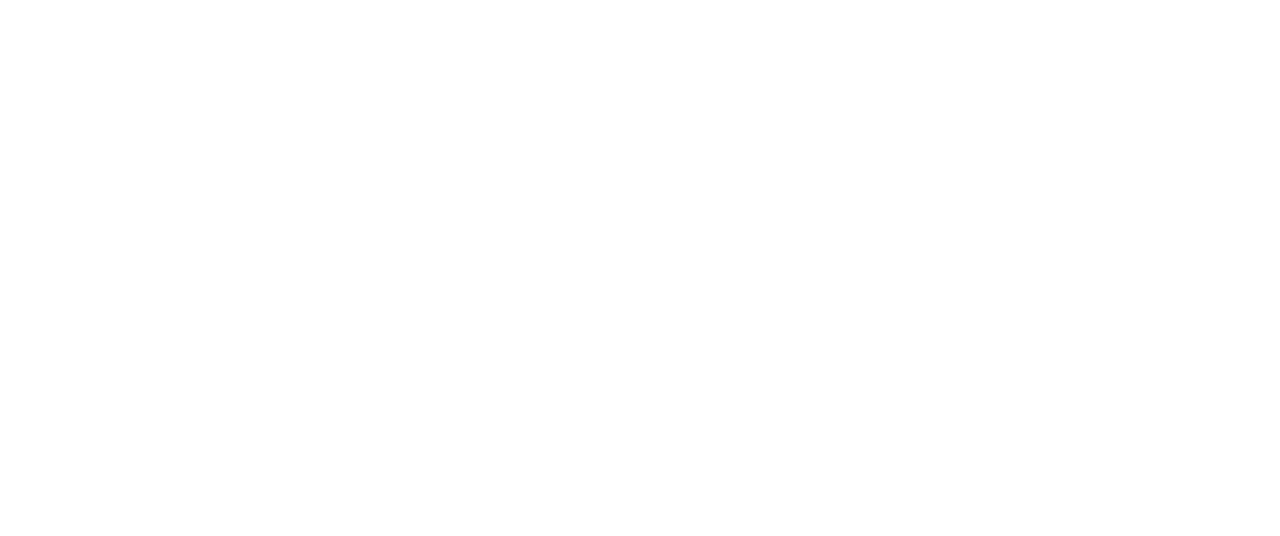
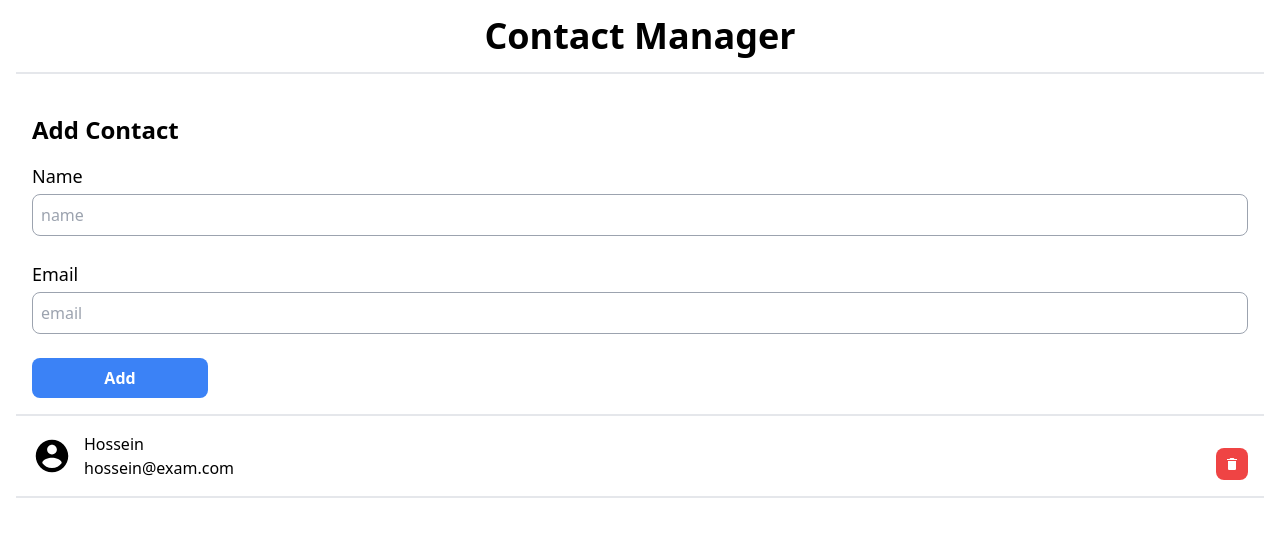
Before and after one commit to hosseinrmt/contact-app, a React (Create React App) app: page / in a window 1280 px wide. Shown: the top 536 px of the page. Built offline with nearby package versions, Linux system fonts and the light colour scheme.

Commit message:
Develope App's interface with tailwind

```diff
--- a/package.json
+++ b/package.json
@@ -5,6 +5,7 @@
   "dependencies": {
     "react": "^18.2.0",
     "react-dom": "^18.2.0",
+    "react-icons": "^4.4.0",
     "react-scripts": "5.0.1",
     "web-vitals": "^2.1.4"
   },
--- a/public/index.html
+++ b/public/index.html
@@ -1,12 +1,20 @@
 <!DOCTYPE html>
 <html lang="en">
   <head>
-    <meta charset="UTF-8" />
-    <meta http-equiv="X-UA-Compatible" content="IE=edge" />
-    <meta name="viewport" content="width=device-width, initial-scale=1.0" />
-    <title>Contact List</title>
+    <meta charset="utf-8" />
+    <link rel="icon" href="%PUBLIC_URL%/favicon.ico" />
+    <meta name="viewport" content="width=device-width, initial-scale=1" />
+    <meta name="theme-color" content="#000000" />
+    <meta
+      name="description"
+      content="Web site created using create-react-app"
+    />
+    <link rel="apple-touch-icon" href="%PUBLIC_URL%/logo192.png" />
+    <link rel="manifest" href="%PUBLIC_URL%/manifest.json" />
+    <title>Contact App</title>
   </head>
   <body>
+    <noscript>You need to enable JavaScript to run this app.</noscript>
     <div id="root"></div>
   </body>
 </html>
--- a/src/App.js
+++ b/src/App.js
@@ -1,5 +1,11 @@
+import ContactApp from "./components/ContactApp";
+
 const App = () => {
-  return <></>;
+  return (
+    <>
+      <ContactApp />
+    </>
+  );
 };
 
 export default App;
--- /dev/null
+++ b/src/components/ContactApp.js
@@ -0,0 +1,17 @@
+// import * as React from "react";
+import ContactForm from "./ContactForm";
+import ContactList from "./ContactList";
+
+const ContactApp = () => {
+  return (
+    <div className="contact-app">
+      <nav>
+        <h1>Contact Manager</h1>
+      </nav>
+      <ContactForm />
+      <ContactList />
+    </div>
+  );
+};
+
+export default ContactApp;
--- /dev/null
+++ b/src/components/ContactForm.js
@@ -0,0 +1,18 @@
+const ContactForm = () => {
+  return (
+    <div className="add-contact-form">
+      <h2>Add Contact</h2>
+      <form className="contact-form">
+        <label>Name</label>
+        <input maxLength={60} placeholder="name" type="text" />
+
+        <label>Email</label>
+        <input maxLength={60} placeholder="email" type="email" />
+
+        <button>Add</button>
+      </form>
+    </div>
+  );
+};
+
+export default ContactForm;
--- /dev/null
+++ b/src/components/ContactList.js
@@ -0,0 +1,24 @@
+import { IoMdContact, IoMdTrash } from "react-icons/io";
+
+const ContactList = () => {
+  return (
+    <div className="contact-list">
+      <section className="single-contact">
+        <div className="L-single-contact">
+          <IoMdContact className="contact-icon"/>
+
+          <div>
+            <p>Hossein</p>
+            <p>hossein@exam.com</p>
+          </div>
+        </div>
+
+        <button className="delete-contact">
+          <IoMdTrash />
+        </button>
+      </section>
+    </div>
+  );
+};
+
+export default ContactList;
--- a/src/index.css
+++ b/src/index.css
@@ -1,3 +1,62 @@
 @tailwind base;
 @tailwind components;
 @tailwind utilities;
+
+@layer components {
+    .contact-app {
+        @apply flex flex-col container mx-auto p-4
+    }
+
+    nav {
+        @apply font-semibold text-4xl mx-auto mb-6 border-b-2 w-full text-center
+    }
+
+    h1 {
+        @apply mb-4
+    }
+
+    .add-contact-form {
+        @apply p-4
+    }
+
+    .contact-form {
+        @apply flex flex-col
+    }
+
+    .contact-list {
+        @apply flex flex-col gap-y-2
+    }
+
+    .single-contact {
+        @apply flex flex-col md:flex-row justify-between gap-4 p-4 border-y-2
+    }
+
+    .L-single-contact {
+        @apply flex items-center gap-x-1
+    }
+
+    .contact-icon {
+        @apply w-10 h-10 mr-2
+    }
+
+    .delete-contact{
+        @apply bg-red-500 p-2 w-8 self-end
+    }
+
+    h2 {
+        @apply text-2xl font-semibold mb-4
+    }
+
+    label {
+        @apply mb-1 text-lg
+    }
+
+    input {
+        @apply border border-gray-400 p-2 rounded-lg mb-6
+    }
+
+    button {
+        @apply bg-blue-500 md:w-44 text-white font-bold py-2 px-4 rounded-lg
+    }
+
+}
```
Also changed, not shown: 1 other file (tests, documents, lock files or other folders).
